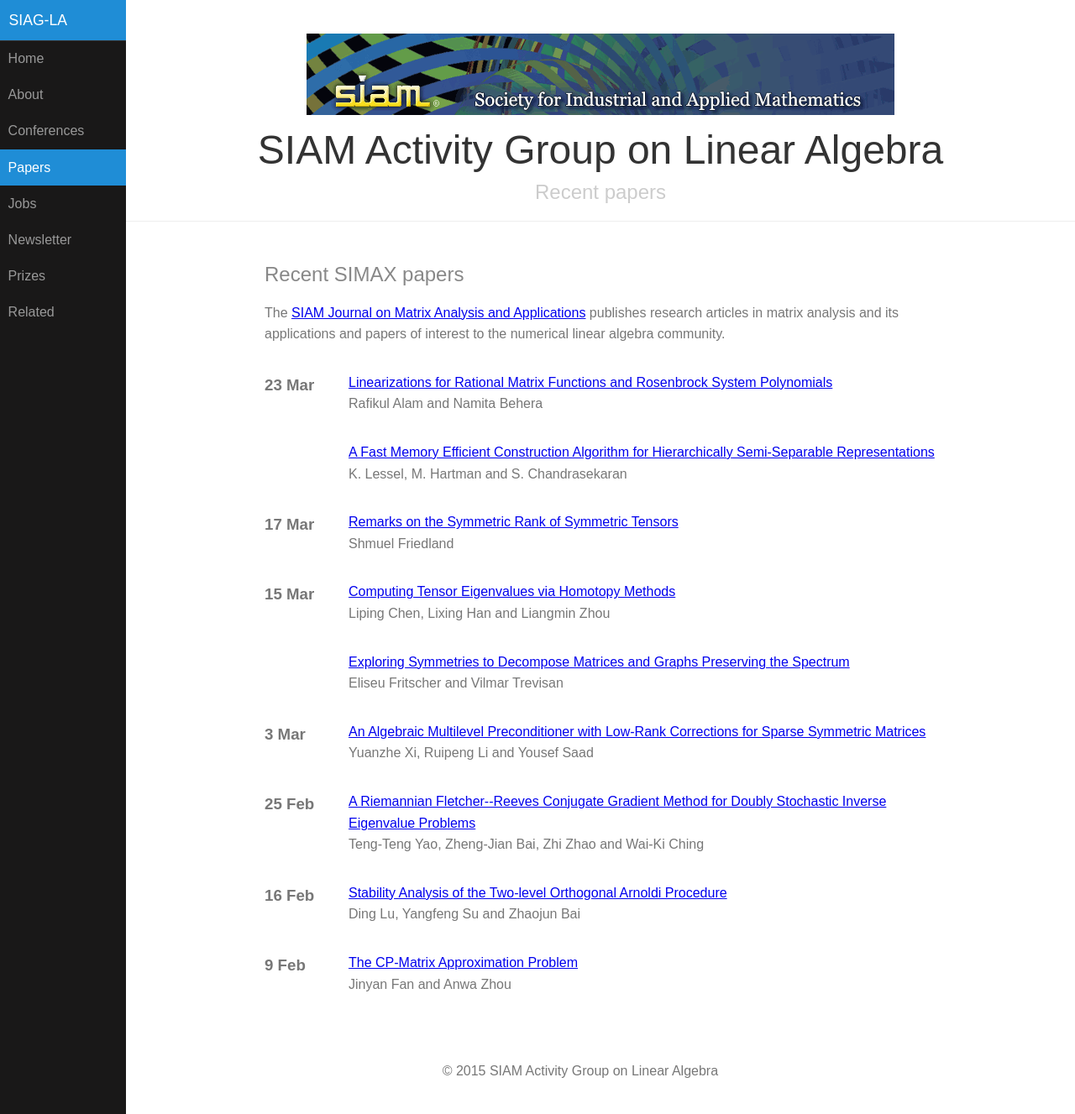
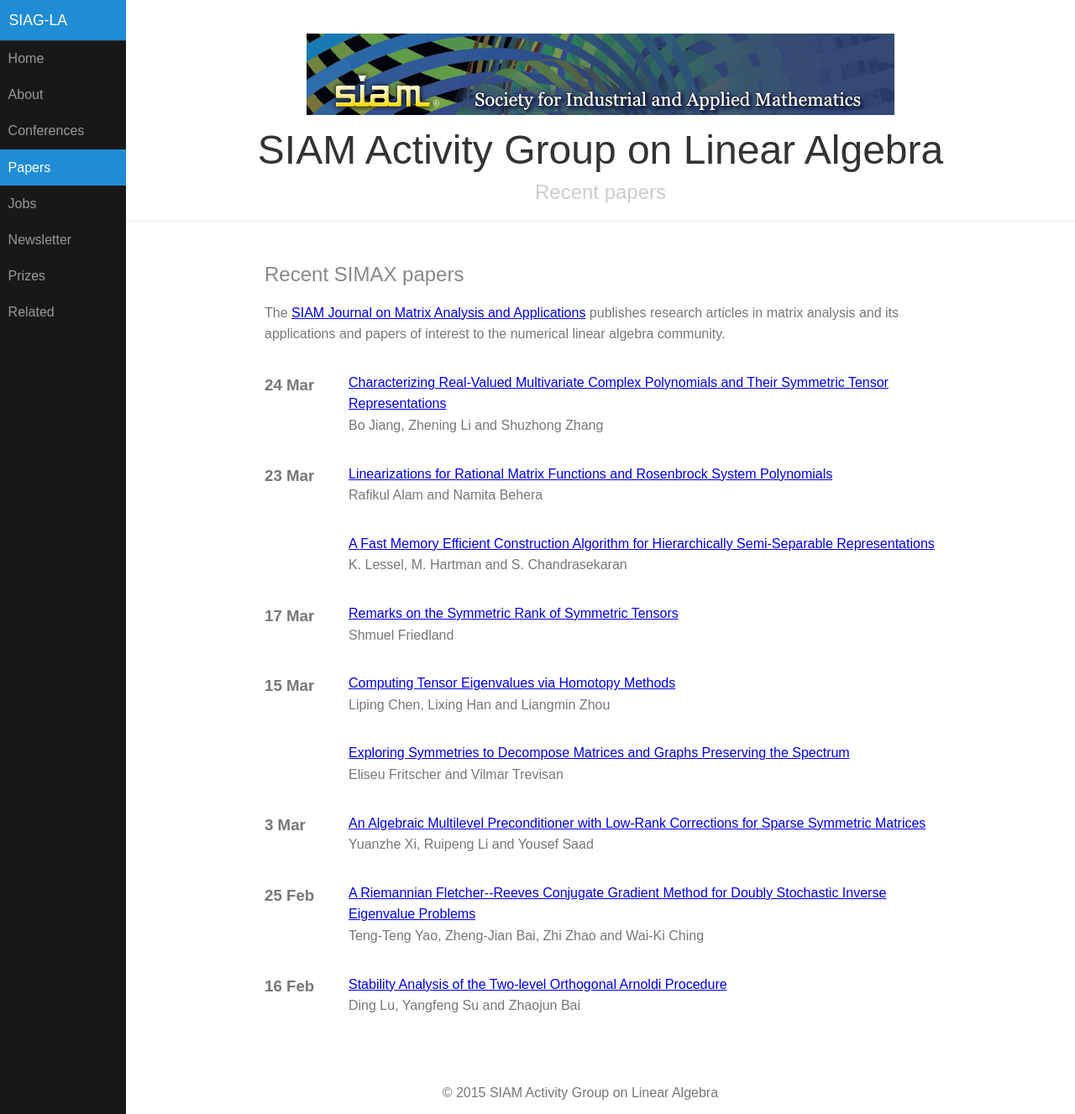
Before and after one commit to dbindel/siagla, a Jekyll site: the page built from simax.html, in a window 1280 px wide and 1327 px high. Shown: the whole window at 84% size. Built offline with Jekyll 4.4.1, drawn with Linux system fonts in a browser that asks for light colours.

Commit message:
Automated updates to simax.yml

```diff
--- a/_data/simax.yml
+++ b/_data/simax.yml
@@ -1455,3 +1455,12 @@
   pp_start: '354'
   title: Linearizations for Rational Matrix Functions and Rosenbrock System Polynomials
   volume: '37'
+- authors: Bo Jiang, Zhening Li and Shuzhong Zhang
+  date: '2016-03-24T07:00:00Z'
+  doi: doi:10.1137/141002256
+  link: http://epubs.siam.org/doi/abs/10.1137/141002256?ai=s7&mi=3ezuvv&af=R
+  pp_end: '408'
+  pp_start: '381'
+  title: Characterizing Real-Valued Multivariate Complex Polynomials and Their Symmetric
+    Tensor Representations
+  volume: '37'
```
